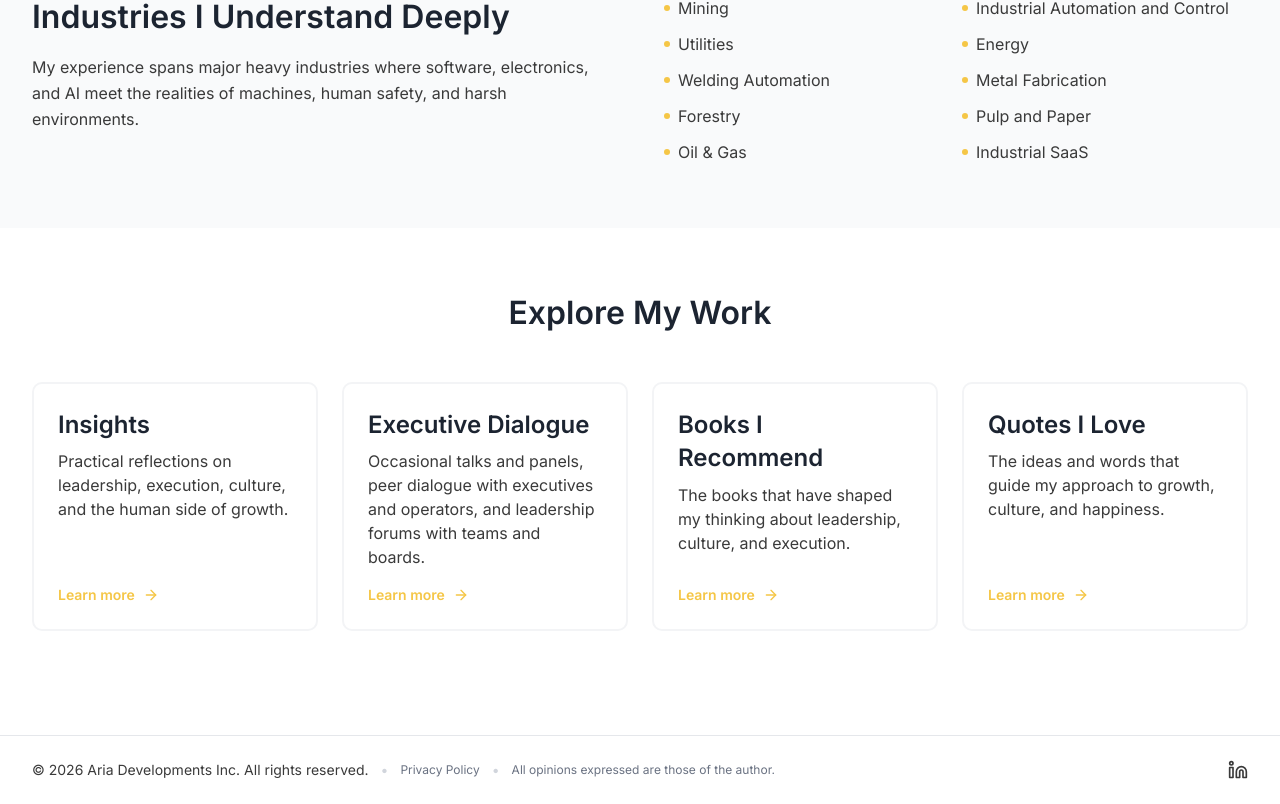
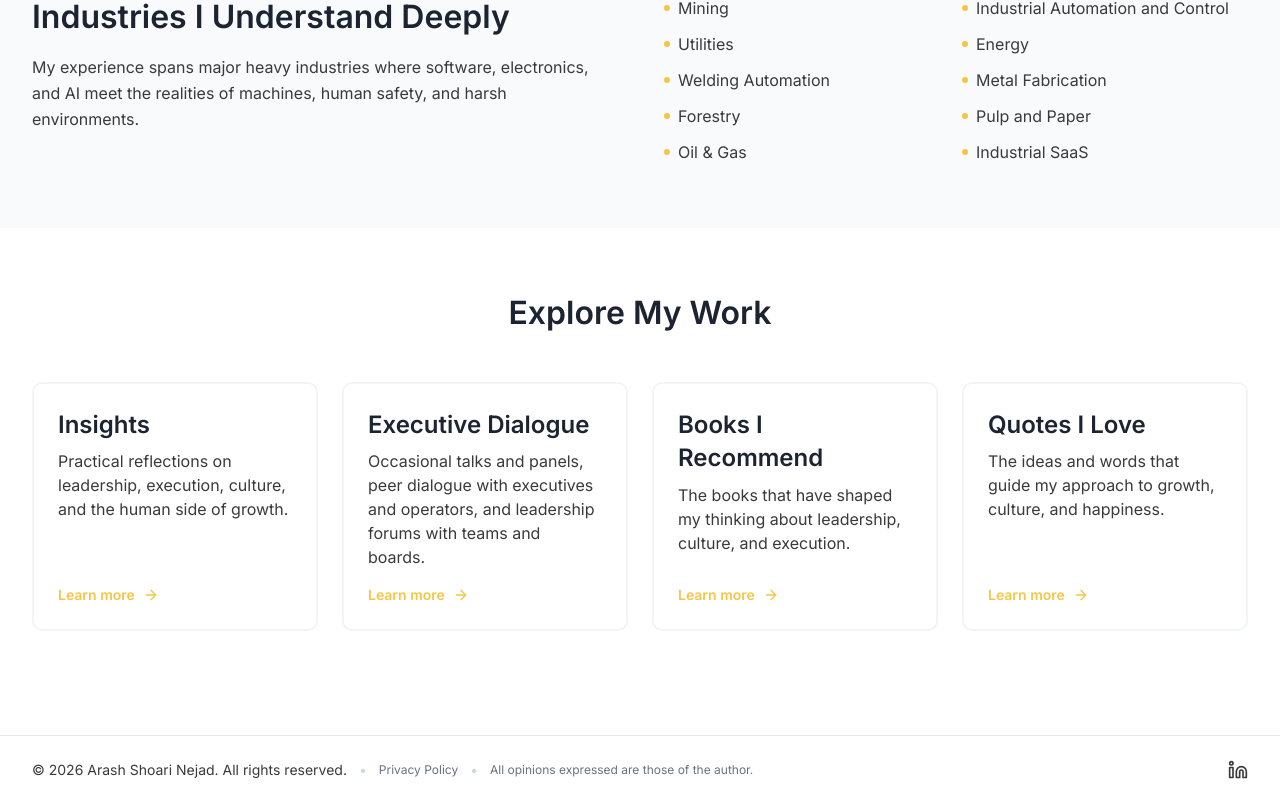
Before and after one commit to arashhappyteams/arashnejad-website, a React (Vite) app: page / in a window 1280 px wide. Shown: the part 2198-3002 px from the top of the page. Built offline with nearby package versions, Linux system fonts and the light colour scheme.

Commit message:
Update copyright notice in Footer component

```diff
--- a/src/components/Footer.tsx
+++ b/src/components/Footer.tsx
@@ -7,7 +7,7 @@ export function Footer() {
       <div className="max-w-7xl mx-auto px-6 lg:px-8">
         <div className="flex items-center justify-between">
           <div className="flex items-center gap-3 text-sm text-[var(--color-body-text)]">
-            <span>&copy; 2026 Aria Developments Inc. All rights reserved.</span>
+            <span>&copy; 2026 Arash Shoari Nejad. All rights reserved.</span>
             <span className="text-gray-300">•</span>
             <Link
               to="/privacy-policy"
```
